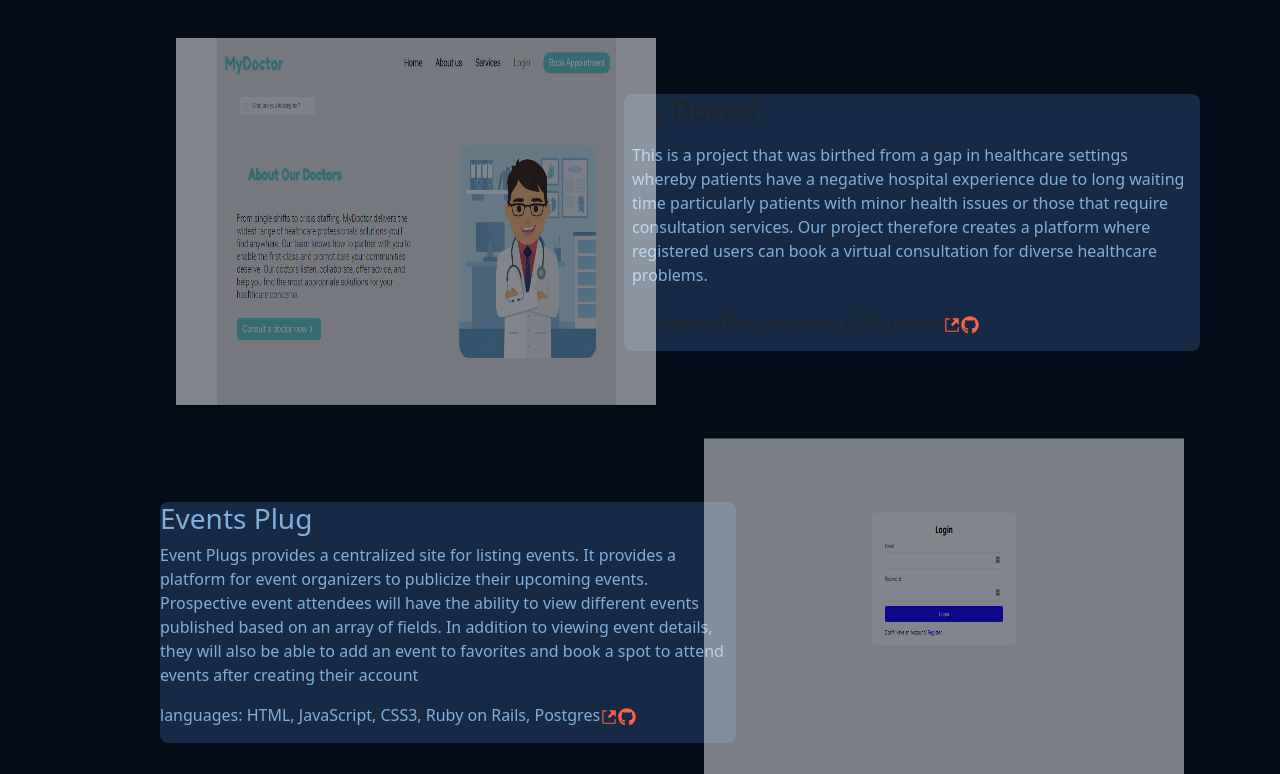
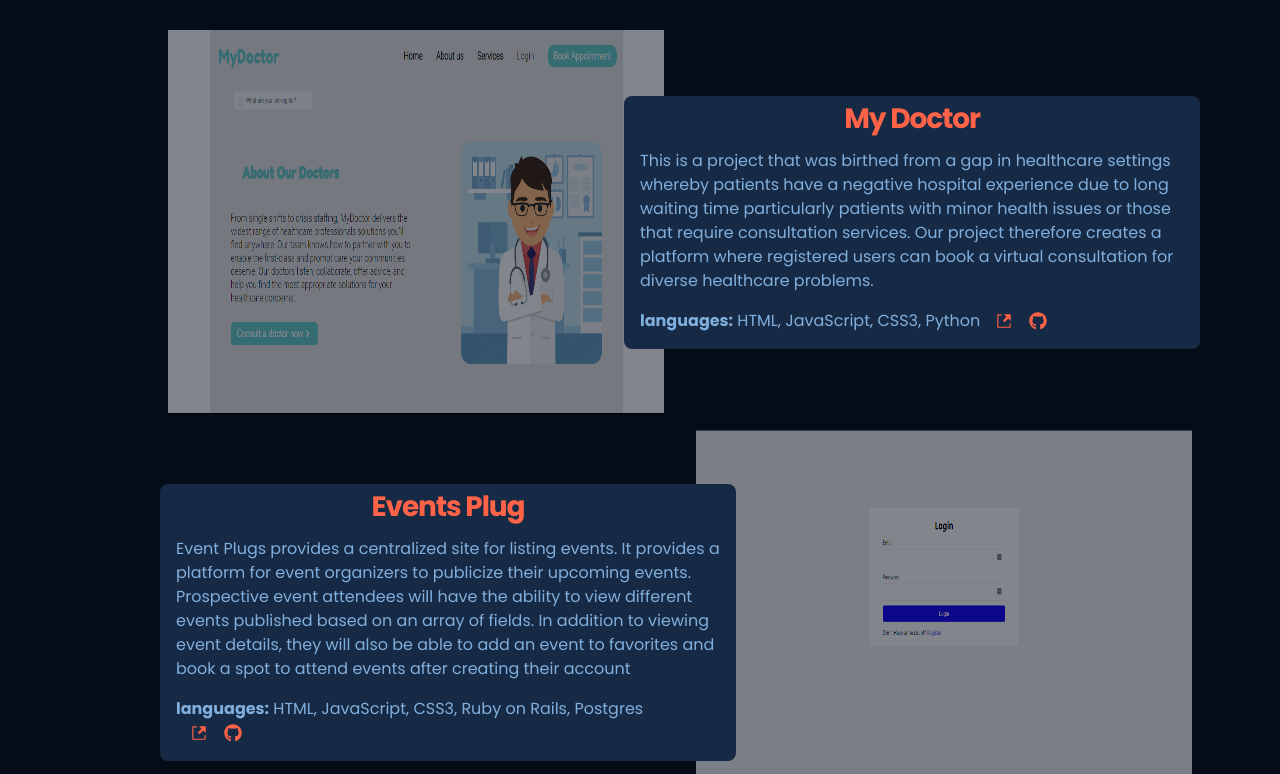
Before and after one commit to o-brayarn/portfolio, a React (Create React App) app: page / in a window 1280 px wide. Shown: the part 2926-3700 px from the top of the page. Built offline with nearby package versions, Linux system fonts and the light colour scheme; a web font is replaced by a local one.

Commit message:
style project details

```diff
--- a/src/components/projects/projects.css
+++ b/src/components/projects/projects.css
@@ -1,6 +1,8 @@
 .portfolio__projects {
   margin-top: 3rem;
   margin-right: 5rem;
+  font-family: var(--font-family);
+  color: var(--text-color);
 }
 .portfolio__projects-heading h1 {
   font-family: var(--font-family);
@@ -21,6 +23,14 @@
   align-items: center;
 }
 
+.project__title {
+  color: var(--color-subtext);
+  font-size: 28px;
+  font-weight: 600;
+  text-align: center;
+  padding: 0.2em 0;
+  letter-spacing: -0.04em;
+}
 .portfolio__project-list1,
 .portfolio__project-list3 {
   display: flex;
@@ -32,38 +42,59 @@
 .portfolio__project-list__image {
   width: auto;
   height: auto;
-  /* border: 2px solid tomato; */
 }
 .portfolio__project-list__image img {
+  border-radius: 5px;
   width: fit-content;
   height: auto;
-  padding: 1em;
+  padding: 0.5em;
   width: 40vw;
   height: 50vh;
   opacity: 0.5;
 }
+
+.portfolio__project-list__image img:hover {
+  cursor: pointer;
+  opacity: 1;
+}
 .portfolio__project-list__details {
-  /* border: 1px solid tomato; */
   margin-left: -3em;
-  background: #172a45;
   border-radius: 8px;
-  opacity: 1;
+  background-color: #172a45;
+  z-index: 1;
 }
 .portfolio__project-list__details1,
 .portfolio__project-list__details3 {
   margin-right: -3em;
   background: #172a45;
   border-radius: 8px;
-  opacity: 1;
   color: var(--text-color);
-}
-.portfolio__project-list__details .portfolio__project-description {
-  opacity: 1;
-  padding: 0.5em;
-  /* color: #f9f9f9; */
-  color: var(--text-color);
+  z-index: 1;
 }
 
+.portfolio__project-list__details p,
+.portfolio__project-list__details1 p,
+.portfolio__project-list__details3 p {
+  color: var(--text-color);
+  padding: 0 1em;
+}
+
+.portfolio__project-list__details p span,
+.portfolio__project-list__details1 p span,
+.portfolio__project-list__details3 p span {
+  font-weight: 600;
+}
+
+.project__list-links {
+  display: inline-block;
+  padding: 0 0.4rem;
+}
+.project__list-links a {
+  padding: 0 0.5em;
+}
+.project__list-links a:hover {
+  color: tomato;
+}
 .portfolio__projects hr {
   margin-top: 3rem;
   border: none;
```
